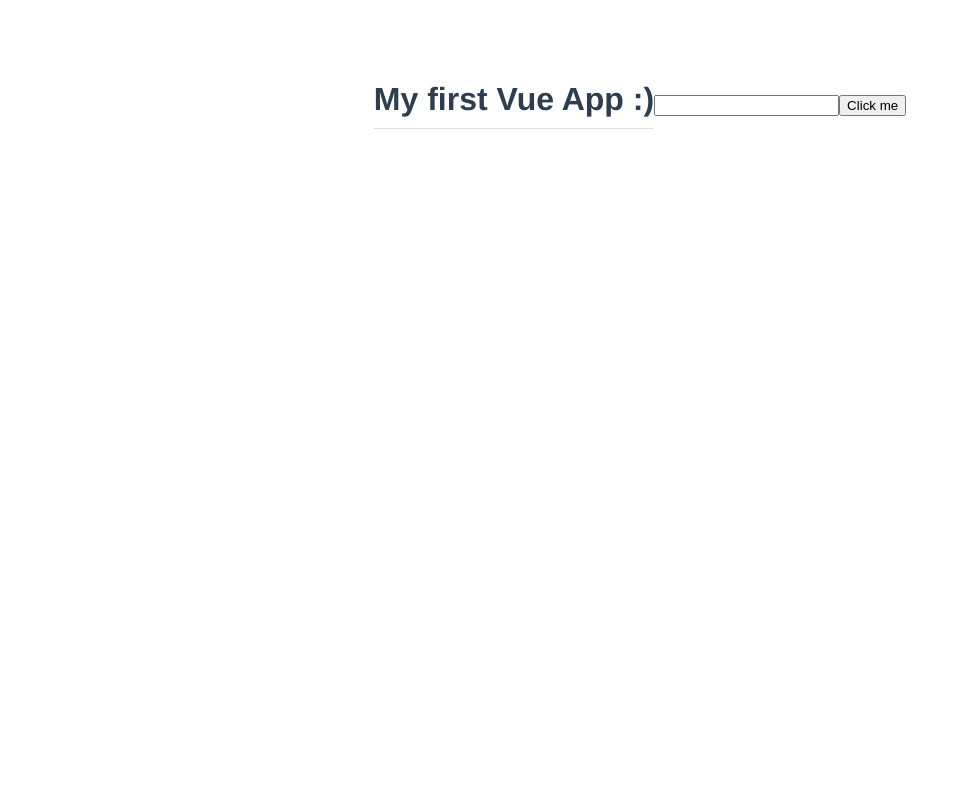
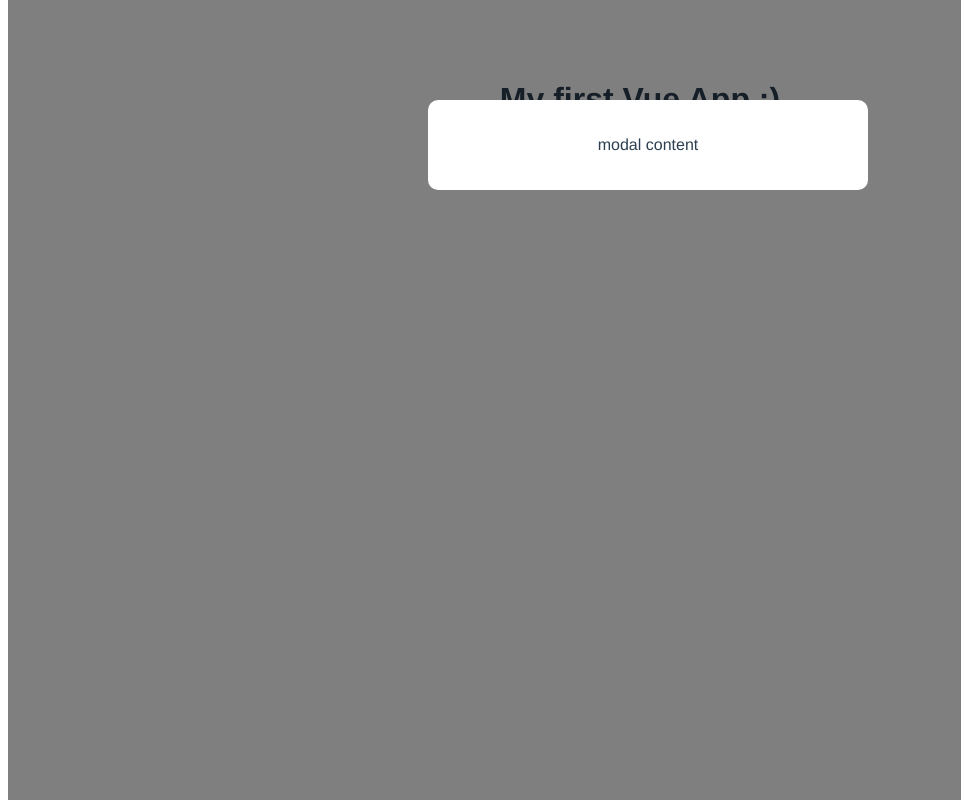
Before and after one commit to beltranbot/vue3-modal-project, a Vue app: page / in a window 1280 px wide. Shown: the whole page, without its empty margins (0-961 px from the left). Built offline with nearby package versions, Linux system fonts and the light colour scheme.

Commit message:
creating the modal component

```diff
--- a/src/App.vue
+++ b/src/App.vue
@@ -1,13 +1,16 @@
 <template>
   <h1>{{title}}</h1>
-  <input type="text" ref="name">
-  <button @click="handleClick">Click me</button>
+  <Modal />
 </template>
 
 <script>
+import Modal from './components/Modal'
 
 export default {
   name: 'App',
+  components: {
+    Modal
+  },
   data() {
     return {
       title: "My first Vue App :)"
--- /dev/null
+++ b/src/components/Modal.vue
@@ -0,0 +1,25 @@
+<template>
+  <div class="backdrop">
+    <div class="modal">
+      <p>modal content</p>
+    </div>
+  </div>
+</template>
+
+<style>
+.modal {
+  width: 400px;
+  padding: 20px;
+  margin: 100px auto;
+  background: white;
+  border-radius: 10px;
+}
+
+.backdrop {
+  top: 0;
+  position: fixed;
+  background: rgba(0,0,0,0.5);
+  width: 100%;
+  height: 100%;
+}
+</style>
```
Also changed, not shown: src/components/HelloWorld.vue (deleted, +0 -57 lines).
